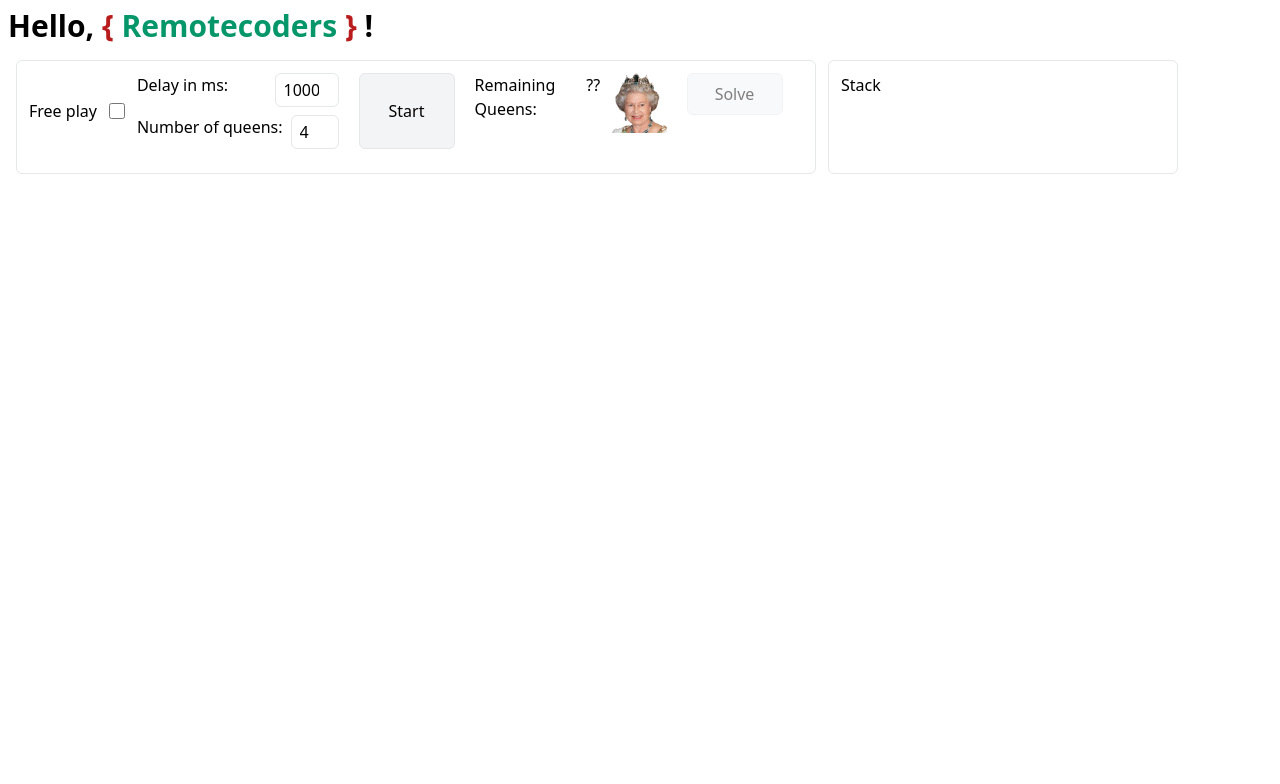
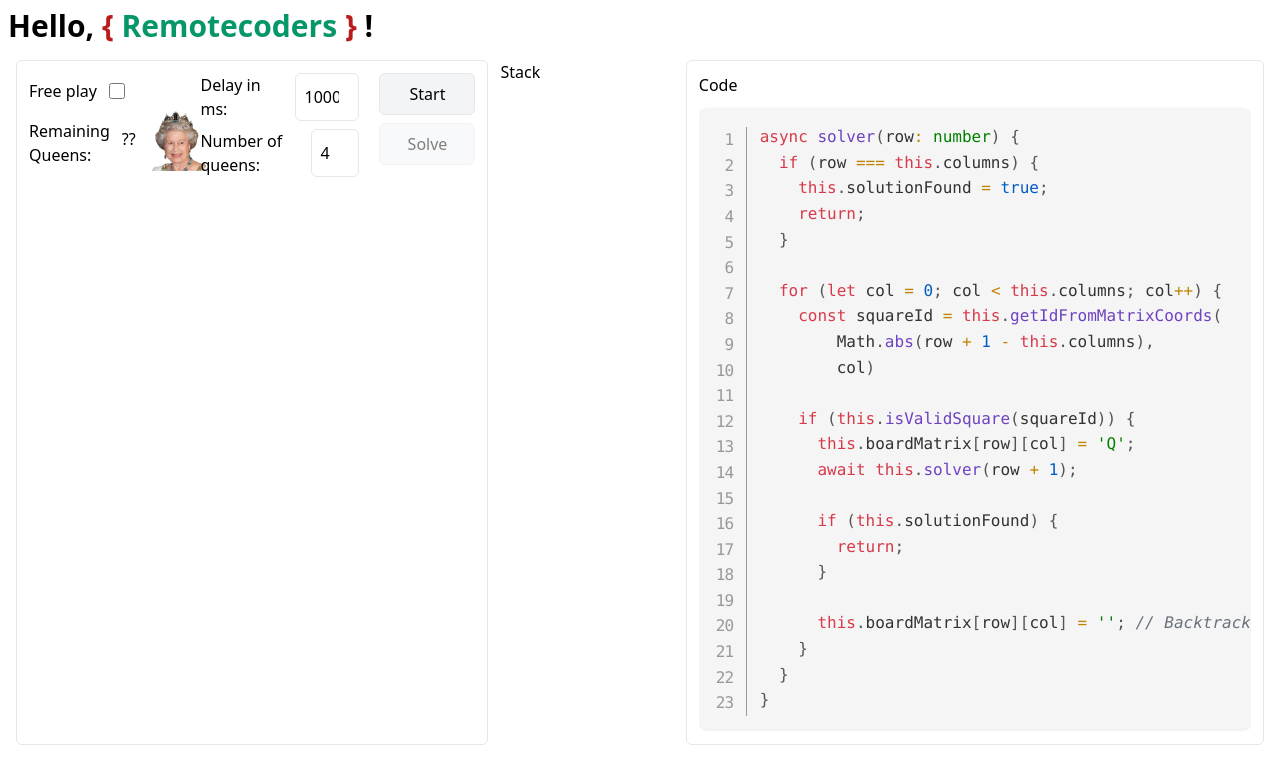
Before and after one commit to JimmyAG/backtracking_example, a website: page src/index.html in a window 1280 px wide. Drawn offline with nearby package versions, Linux system fonts and the light colour scheme.

Commit message:
Updated the index.html file  - Changed layout  - Added the code view panel  - Updated sizes other ui elements

```diff
--- a/src/index.html
+++ b/src/index.html
@@ -9,6 +9,12 @@
       rel="stylesheet"
     />
     <link href="./globals.css" rel="stylesheet" />
+    <link href="./code-styles.css" rel="stylesheet" />
+    <link
+      rel="stylesheet"
+      href="https://cdnjs.cloudflare.com/ajax/libs/prism/1.29.0/plugins/line-numbers/prism-line-numbers.min.css"
+    />
+    <link href="./code-line-highlight.css" rel="stylesheet" />
   </head>
   <body>
     <h1 class="text-3xl font-bold mt-2 ml-2">
@@ -26,10 +32,28 @@
         <!-- Chess board -->
         <div class="chess-panel flex flex-col border rounded-md p-3 w-full">
           <div class="flex gap-5">
-            <div class="flex items-center gap-3">
+            <div class="flex items-center gap-5">
+              <div id="stock-area" class="flex gap-2 w-48 flex-col">
+                <div class="flex flex-row gap-3">
                   <label for="free-play">Free play</label>
-              <input id="free-play" type="checkbox" aria-label="free-play" />
-
+                  <input
+                    class="mt-1"
+                    id="free-play"
+                    type="checkbox"
+                    aria-label="free-play"
+                  />
+                </div>
+                <div class="flex flex-row gap-3">
+                  <p class="mt-2">Remaining Queens:</p>
+                  <span class="mt-4" id="stock">??</span>
+                  <img
+                    id="draggable-queen"
+                    class="queen-image"
+                    draggable="true"
+                    src="./q.png"
+                  />
+                </div>
+              </div>
               <div class="flex flex-col gap-2">
                 <div class="flex justify-between gap-2">
                   <label for="delay">Delay in ms:</label>
@@ -54,23 +78,13 @@
                 </div>
               </div>
             </div>
+            <div class="flex flex-col gap-2">
               <button
                 class="border rounded-md p-2 w-24 bg-gray-100 hover:bg-gray-200 active:bg-gray-300 transition-all"
                 id="start-button"
               >
                 Start
               </button>
-            <div id="stock-area" class="flex gap-2 w-48">
-              <p>Remaining Queens:</p>
-              <span id="stock">??</span>
-              <img
-                id="draggable-queen"
-                class="queen-image"
-                draggable="true"
-                src="./q.png"
-              />
-            </div>
-            <div class="flex flex-col gap-2">
               <button
                 class="border rounded-md p-2 w-24 bg-gray-100 cursor-not-allowed opacity-50"
                 disabled
@@ -83,17 +97,58 @@
           <div id="chess-board" class="mt-3 w-fit"></div>
         </div>
 
-        <!-- id="stack" -->
         <!-- Stack -->
-        <div class="stack-panel flex flex-col border rounded-md p-3 gap-2">
+        <div class="stack-panel">
           Stack
           <div
             id="stack"
-            class="flex flex-col-reverse gap-2 overflow-y-auto"
+            class="flex flex-col-reverse gap-2 overflow-y-auto pt-2"
           ></div>
+        </div>
+
+        <!-- Code -->
+        <div class="code-panel flex flex-col border rounded-md p-3 gap-2">
+          Code
+          <div
+            id="code"
+            class="relative flex flex-col-reverse gap-2 overflow-y-auto"
+          >
+            <pre
+              id="code-block"
+              class="line-numbers"
+              data-line=""
+            ><code class="language-typescript">async solver(row: number) {
+  if (row === this.columns) {
+    this.solutionFound = true;
+    return;
+  }
+
+  for (let col = 0; col &lt; this.columns; col++) {
+    const squareId = this.getIdFromMatrixCoords(
+        Math.abs(row + 1 - this.columns),
+        col)
+
+    if (this.isValidSquare(squareId)) {
+      this.boardMatrix[row][col] = 'Q';
+      await this.solver(row + 1);
+
+      if (this.solutionFound) {
+        return;
+      }
+
+      this.boardMatrix[row][col] = ''; // Backtrack
+    }
+  }
+}</code></pre>
           </div>
         </div>
       </div>
-    <script src="../dist/main.js"></script>
+    </div>
+    <script src="../dist/main.js" type="module"></script>
+    <script src="https://cdnjs.cloudflare.com/ajax/libs/prism/1.23.0/prism.min.js"></script>
+    <script src="https://cdnjs.cloudflare.com/ajax/libs/prism/1.23.0/components/prism-typescript.min.js"></script>
+    <script src="https://cdnjs.cloudflare.com/ajax/libs/prism/1.29.0/plugins/line-highlight/prism-line-highlight.min.js"></script>
+    <script src="https://cdnjs.cloudflare.com/ajax/libs/prism/1.29.0/plugins/line-numbers/prism-line-numbers.min.js"></script>
+    <script src="_bundle.js"></script>
   </body>
 </html>
```
Lines whose indentation alone changed are shown as unchanged.
